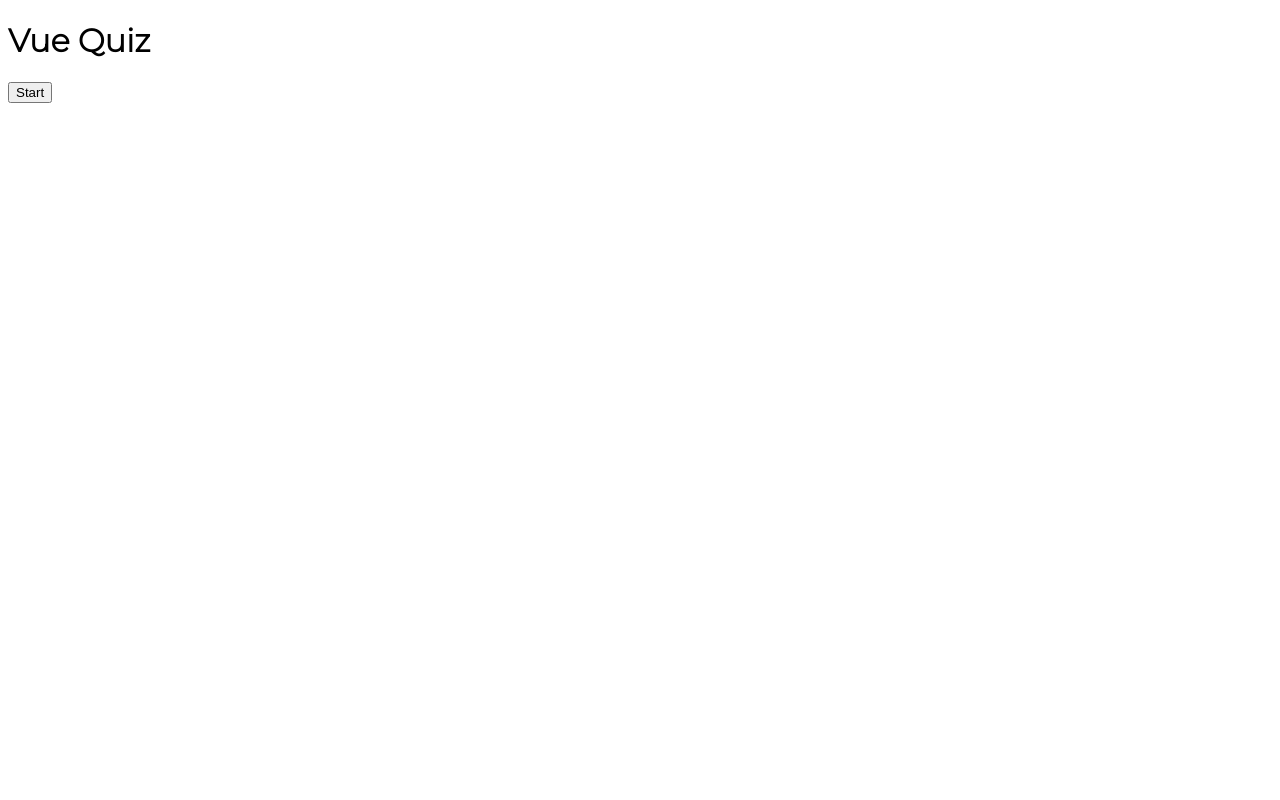
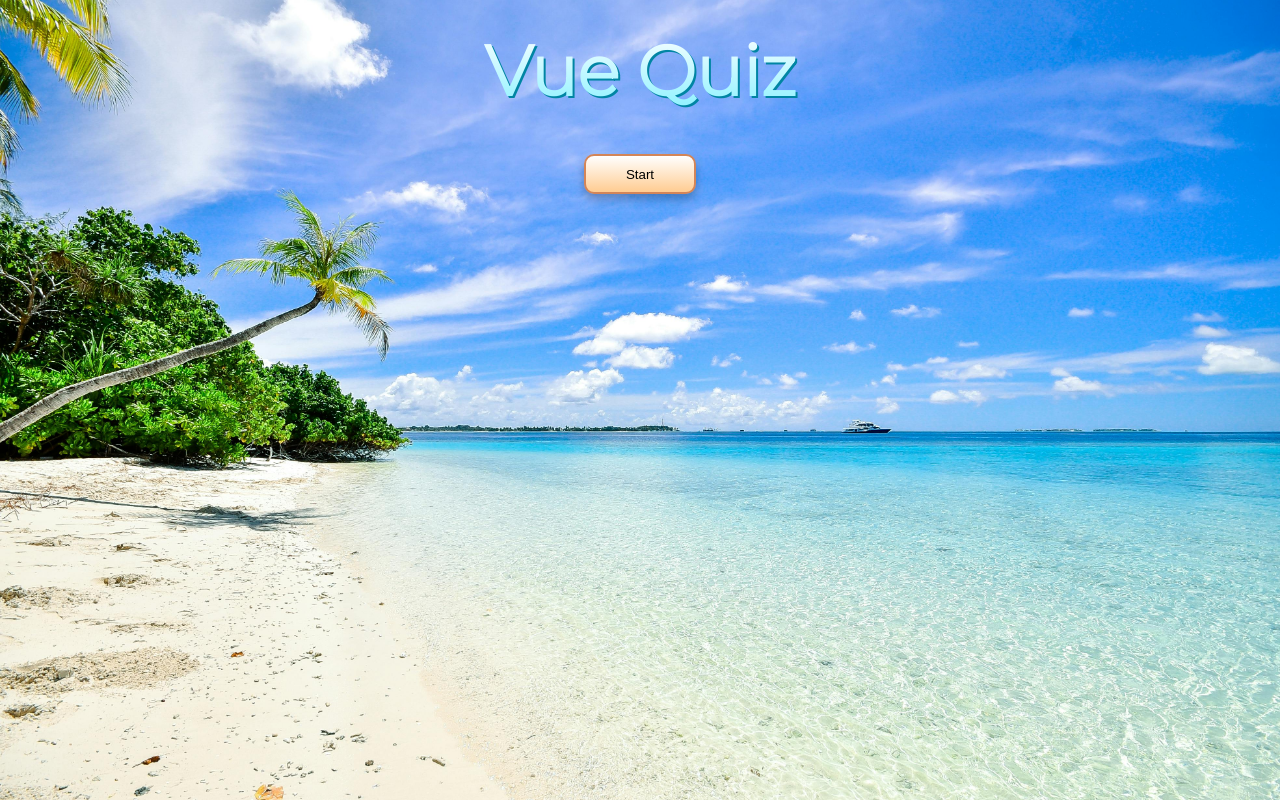
Before and after one commit to Roi467/Vue-TS-Quiz, a Vue app: page / in a window 1280 px wide. Built offline with nearby package versions, Linux system fonts and the light colour scheme.

Commit message:
💄 Styling

```diff
--- a/src/assets/style/main.css
+++ b/src/assets/style/main.css
@@ -1,3 +1,104 @@
+* {
+    box-sizing: border-box;
+}
+
+html {
+    height: 100%;
+}
+
 body {
   font-family: 'Montserrat', sans-serif;
+  background-image: url('../images/background.jpeg');
+  background-position: center;
+  background-repeat: no-repeat;
+  background-size: cover;
 }
+
+#app {
+    display: flex;
+    flex-direction: column;
+    align-items: center;
+}
+
+#app > p {
+    color: #fff
+}
+
+h1 {
+    background-image: linear-gradient(180deg, #fff, #87f1ff);
+    background-size: 100%;
+    background-clip: text;
+
+    --webkit-background-clip: text;
+    -webkit-text-fill-color: transparent;
+
+    filter: drop-shadow(2px 2px #0085a3);
+    font-size: 70px;
+    text-align: center;
+    margin: 20px;
+}
+
+.score {
+    color: #fff;
+    text-align: center;
+    font-size: 2rem;
+    margin: 0;
+}
+
+.start, .next {
+    cursor: pointer;
+    background: linear-gradient(180deg, #fff, #ffcc91);
+    border: 2px solid #d38558;
+    box-shadow: 0px 5px 10px rgba(0,0,0,0.25);
+    border-radius: 10px;
+    height: 40px;
+    margin: 20px 0;
+    padding: 0 40px;
+}
+
+.start {
+    max-width: 200px;
+}
+
+.question-card {
+    max-width: 1100px;
+    background: #ebfeff;
+    border-radius: 10px;
+    border: 2px solid #0085a3;
+    padding: 20px;
+    box-shadow: 0px 5px 10 rgba(0,0,0,0.25);
+    text-align: center;
+}
+
+.question-card p {
+    font-size: 1rem;
+}
+
+.question-card button {
+    cursor: pointer;
+    user-select: none;
+    font-size: 0.8rem;
+    width: 100%;
+    height: 40px;
+    margin: 5px 0;
+    border: 3px solid #fff;
+    color: #fff;
+    box-shadow: 1px 2px 0px rgba(0,0,0,0.1);
+    border-radius: 10px;
+    text-shadow: 0px 1px 0px rgba(0,0,0,0.25);
+    background: var(--question-card-btn-bg, linear-gradient(90deg, #56ccff, #6eafb4));
+
+    transition: all 0.3ms;
+}
+
+.question-card button.clicked:not(.correct) {
+    --question-card-btn-bg: linear-gradient(90deg, #ff5656, #c16868);
+}
+
+.question-card button.correct {
+    --question-card-btn-bg: linear-gradient(90deg, #56ffa4, #59bc86);
+}
+
+.question-card button:hover {
+    opacity: 0.8;
+}
--- a/src/components/QuestionCard.vue
+++ b/src/components/QuestionCard.vue
@@ -6,13 +6,21 @@ const props = defineProps<QuestionCard>()
 </script>
 
 <template>
+  <div class="question-card">
     <p class="number">Question: {{ props.questionNr / props.totalQuestions }}</p>
     <p>{{ props.question }}</p>
     <div>
       <div v-for="(answer, idx) in props.answers" :key="idx">
-      <button @click="props.callback(answer)">
+        <button
+          @click="props.callback(answer)"
+          :class="{
+            correct: userAnswer?.correctAnswer === answer,
+            clicked: userAnswer?.answer === answer
+          }"
+        >
           {{ answer }}
         </button>
+      </div>
     </div>
   </div>
 </template>
```
Also changed, not shown: src/assets/images/background.jpeg (added). Lines whose indentation alone changed are shown as unchanged.
